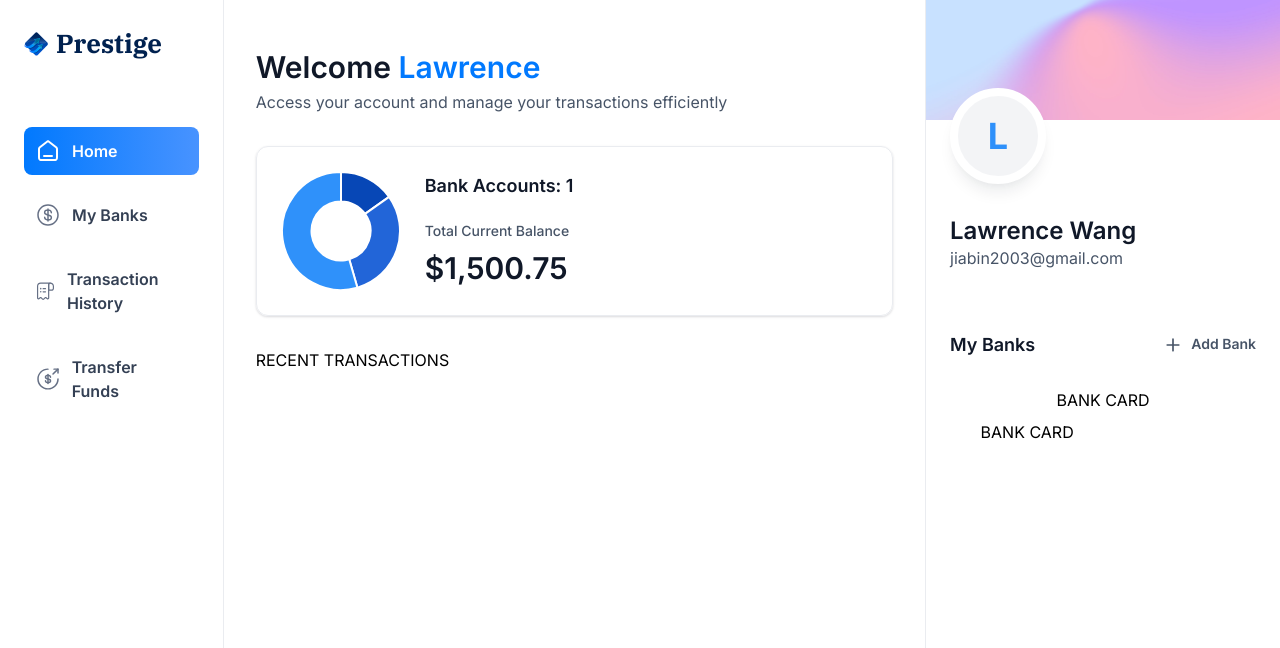
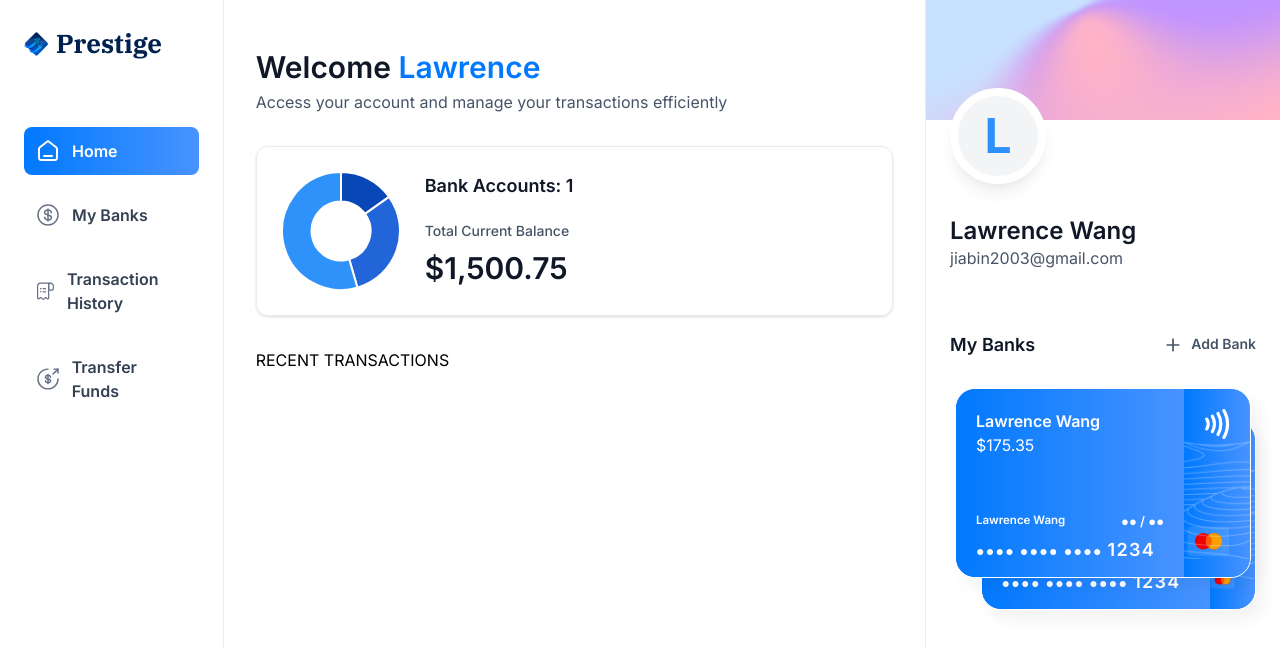
Before and after one commit to lawrencewang30/Bank-Management, a Next.js app: page / in a window 1280 px wide. Shown: the top 648 px of the page. Built offline with nearby package versions, Linux system fonts and the light colour scheme.

Commit message:
implemented basic layout and functionality of welcome page, will start to work on auth page

```diff
--- a/app/(root)/layout.tsx
+++ b/app/(root)/layout.tsx
@@ -14,8 +14,12 @@ export default function RootLayout({ // root is route group i.e. (root) so no ne
 
           <div className="flex size-full flex-col">
             <div className="root-layout">
-              <Image src="/icons/logo.svg" width={30}
-              height={30} alt="lpgo" />
+              <Image
+                src="/icons/logo.svg"
+                width={30}
+                height={30}
+                alt="l0go"
+              />
               <div>
                 <MobileNavBar user={loggedIn} />
               </div>
--- /dev/null
+++ b/app/(root)/my-banks/page.tsx
@@ -0,0 +1,11 @@
+import React from 'react' // folder name must match route in index.ts otherwise return 404
+
+const MyBanks = () => {
+  return (
+    <div>
+      MyBanks
+    </div>
+  )
+}
+
+export default MyBanks
--- a/app/(root)/page.tsx
+++ b/app/(root)/page.tsx
@@ -31,7 +31,7 @@ const HomePage = () => {
       <RightSideBar
         user={loggedIn}
         transactions={[]}
-        banks={[{}, {}]}
+        banks={[{ currentBalance: 175.35 }, { currentBalance: 345.68 }]}
       />
     </section>
   )
--- /dev/null
+++ b/app/(root)/transaction-history/page.tsx
@@ -0,0 +1,11 @@
+import React from 'react' // folder name must match route in index.ts otherwise return 404
+
+const TransactionHistory = () => {
+  return (
+    <div>
+      TransactionHistory
+    </div>
+  )
+}
+
+export default TransactionHistory
--- /dev/null
+++ b/app/(root)/transfer-funds/page.tsx
@@ -0,0 +1,11 @@
+import React from 'react' // folder name must match route in index.ts otherwise return 404
+
+const TransferFunds = () => {
+  return (
+    <div>
+      TransferFunds
+    </div>
+  )
+}
+
+export default TransferFunds
--- a/components/BankCard.tsx
+++ b/components/BankCard.tsx
@@ -1,9 +1,60 @@
+import { formatAmount } from '@/lib/utils'
+import Link from 'next/link'
 import React from 'react'
+import Image from 'next/image'
 
-const BankCard = () => {
+const BankCard = ({ account, userName, showBalance = true }: CreditCardProps) => {
   return (
-    <div>
-      BANK CARD
+    <div className='flex flex-col'>
+      <Link href="/" className='bank-card'>
+        <div className='bank-card_content'>
+          <div>
+            <h1 className='text-16 font-semibold text-white'>
+              {account.name || userName}
+            </h1>
+            <p className='font-ibm=plex-serif font black text-white'>
+              {formatAmount(account.currentBalance)}
+            </p>
+          </div>
+
+          <article className='flex flex-col gap-2'>
+            <div className='flex justify-between'>
+              <h1 className='text-[11.5px] font-semibold text-white'>
+                {userName}
+              </h1>
+              <h2 className='text-[13px] font-semibold text-white'>
+              ●● / ●●
+              </h2>
+            </div>
+            <p className='text-14 font-semibold tracking-[1.3px] text-white'>
+            ●●●● ●●●● ●●●● <span className='text-18'>1234</span>
+            </p>
+          </article>
+        </div>
+
+        <div className='bank-card_icon'>
+          <Image
+            src="/icons/Paypass.svg"
+            width={25}
+            height={20}
+            alt="pay"
+          />
+          <Image
+            src="/icons/mastercard.svg"
+            width={43}
+            height={40}
+            alt="mastercard"
+            className='ml-3'
+          />
+        </div>
+        <Image
+          src="/icons/lines.png"
+          width={325}
+          height={195}
+          alt="lines"
+          className='absolute top-0 left-0'
+        />
+      </Link>
     </div>
   )
 }
--- a/components/RightSideBar.tsx
+++ b/components/RightSideBar.tsx
@@ -10,7 +10,7 @@ const RightSideBar = ({ user, transactions, banks }: RightSidebarProps) => {
             <div className='profile-banner' />
             <div className='profile'>
                 <div className='profile-img' >
-                    <span className='text-4xl font-bold text-blue-500'>{user.firstName[0]}</span>
+                    <span className='text-5xl font-bold text-blue-500'>{user.firstName[0]}</span>
                 </div>
 
                 <div className='profile-details'>
@@ -53,10 +53,10 @@ const RightSideBar = ({ user, transactions, banks }: RightSidebarProps) => {
                     {banks[1] && (
                         <div className='absolute right-0 top-8 z-0 w-[90%]'>
                             <BankCard
-                             key={banks[1].$id}
-                             account={banks[1]}
-                             userName={`${user.firstName} ${user.lastName}`}
-                             showBalance={false}/>
+                              key={banks[1].$id}
+                              account={banks[1]}
+                              userName={`${user.firstName} ${user.lastName}`}
+                              showBalance={false}/>
                         </div>
                     )}
                 </div>
--- a/constants/index.ts
+++ b/constants/index.ts
@@ -16,7 +16,7 @@ export const sidebarLinks = [
   },
   {
     imgURL: "/icons/money-send.svg",
-    route: "/payment-transfer",
+    route: "/transfer-funds",
     label: "Transfer Funds",
   },
 ];
```
